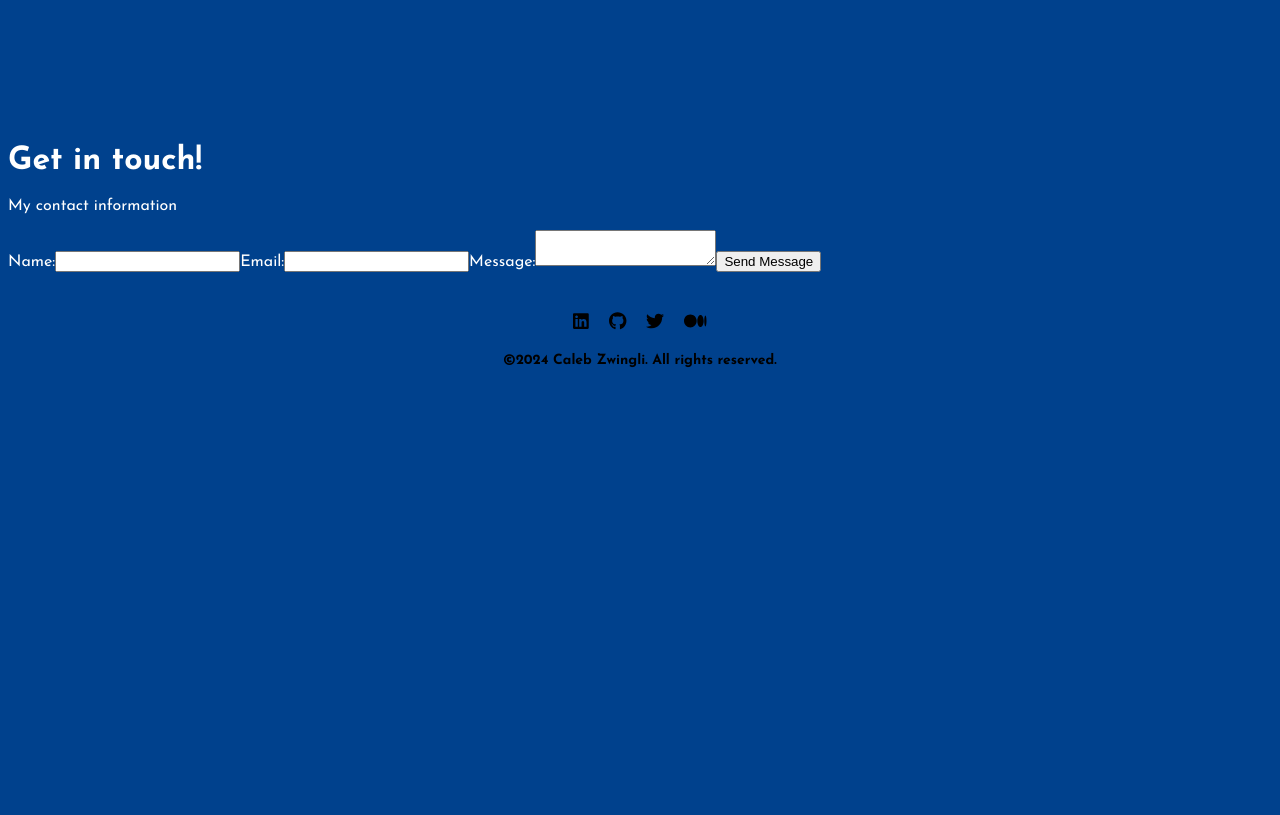
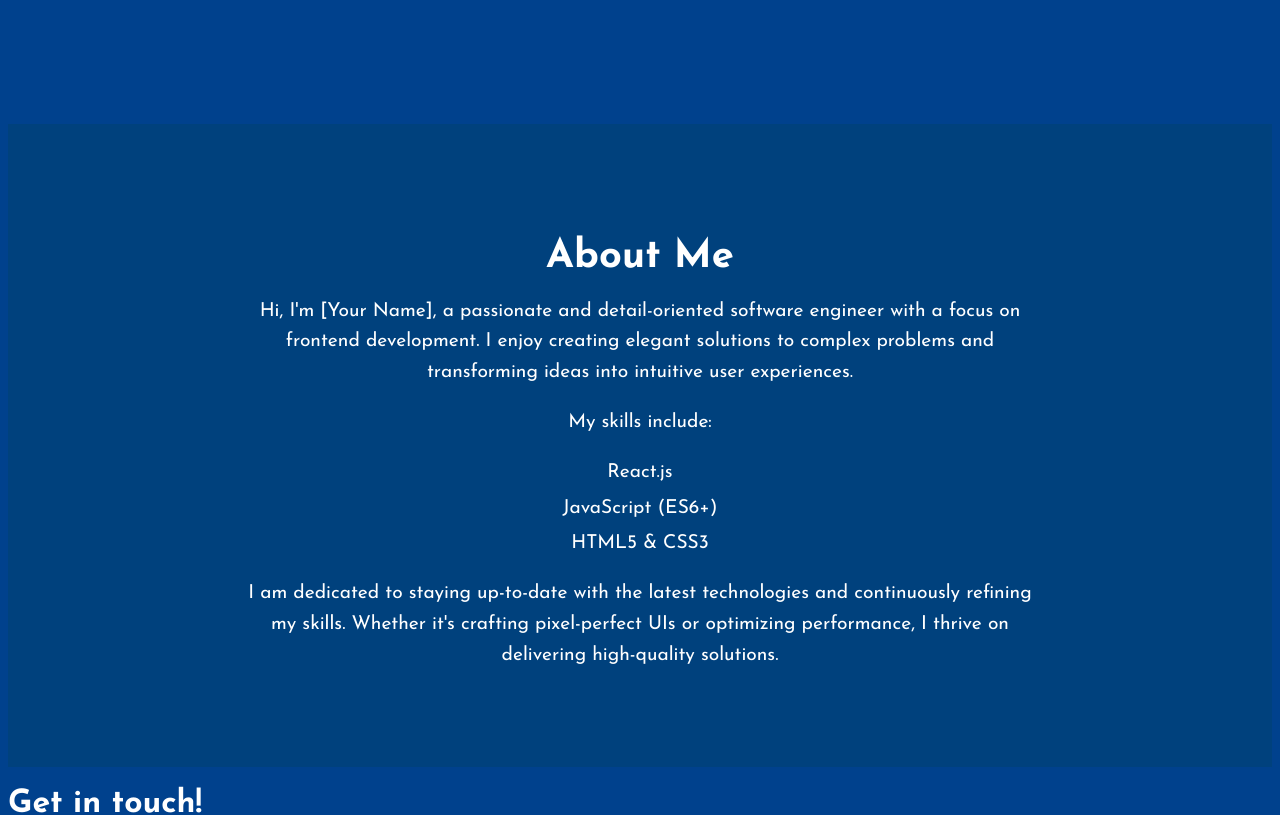
Before and after one commit to ZwingliCaleb/portfolio, a React (Create React App) app: page / in a window 1280 px wide. Shown: the part 500-1315 px from the top of the page. Before the commit the page ends 896 px from the top, so only its background shows below. Built offline with nearby package versions, Linux system fonts and the light colour scheme.

Commit message:
About me Secction Styling

```diff
--- a/src/App.js
+++ b/src/App.js
@@ -3,12 +3,14 @@ import Header from './components/Header/Header';
 import HeroSection from './components/HeroSection/HeroSection';
 import Footer from './components/Footer/Footer';
 import Contact from './components/Contact/Contact';
+import About from './components/About/About';
 
 const App = () => {
   return (
     <div>
       <Header />
       <HeroSection/>
+      <About/>
       <Contact/>
       <Footer/>
     </div>
--- a/src/components/About/About.js
+++ b/src/components/About/About.js
@@ -1,13 +1,34 @@
+// About.js
+
 import React from 'react';
-import './About.scss';
+import './About.scss'; // Import your styles
 
-const About =  () => {
+const About = () => {
   return (
-    <div className = "about-container">
-      <h1>More about me</h1>
-      <p></p>
-    </div>
-  )
-}
+    <section id="about" className="about-container">
+      <div className="about-content">
+        <h2>About Me</h2>
+        <p>
+          Hi, I'm [Your Name], a passionate and detail-oriented software engineer with a focus on frontend development.
+          I enjoy creating elegant solutions to complex problems and transforming ideas into intuitive user experiences.
+        </p>
+        <p>
+          My skills include:
+          <ul>
+            <li>React.js</li>
+            <li>JavaScript (ES6+)</li>
+            <li>HTML5 & CSS3</li>
+            {/* Add more skills as needed */}
+          </ul>
+        </p>
+        <p>
+          I am dedicated to staying up-to-date with the latest technologies and continuously refining my skills.
+          Whether it's crafting pixel-perfect UIs or optimizing performance, I thrive on delivering high-quality solutions.
+        </p>
+        {/* Add more personal details, projects, or experiences as needed */}
+      </div>
+    </section>
+  );
+};
 
-export default About
+export default About;
--- a/src/components/About/About.scss
+++ b/src/components/About/About.scss
@@ -1,3 +1,32 @@
+// AboutMe.scss
+
 .about-container {
+    background-color: #00417D;
+    padding: 80px 20px;
+  }
 
-}
+  .about-content {
+    max-width: 800px;
+    margin: 0 auto;
+    text-align: center;
+
+    h2 {
+      font-size: 2.5rem;
+      margin-bottom: 20px;
+    }
+
+    p {
+      font-size: 1.2rem;
+      line-height: 1.6;
+      margin-bottom: 15px;
+
+      ul {
+        list-style: none;
+        padding: 0;
+
+        li {
+          margin-bottom: 5px;
+        }
+      }
+    }
+  }
```
